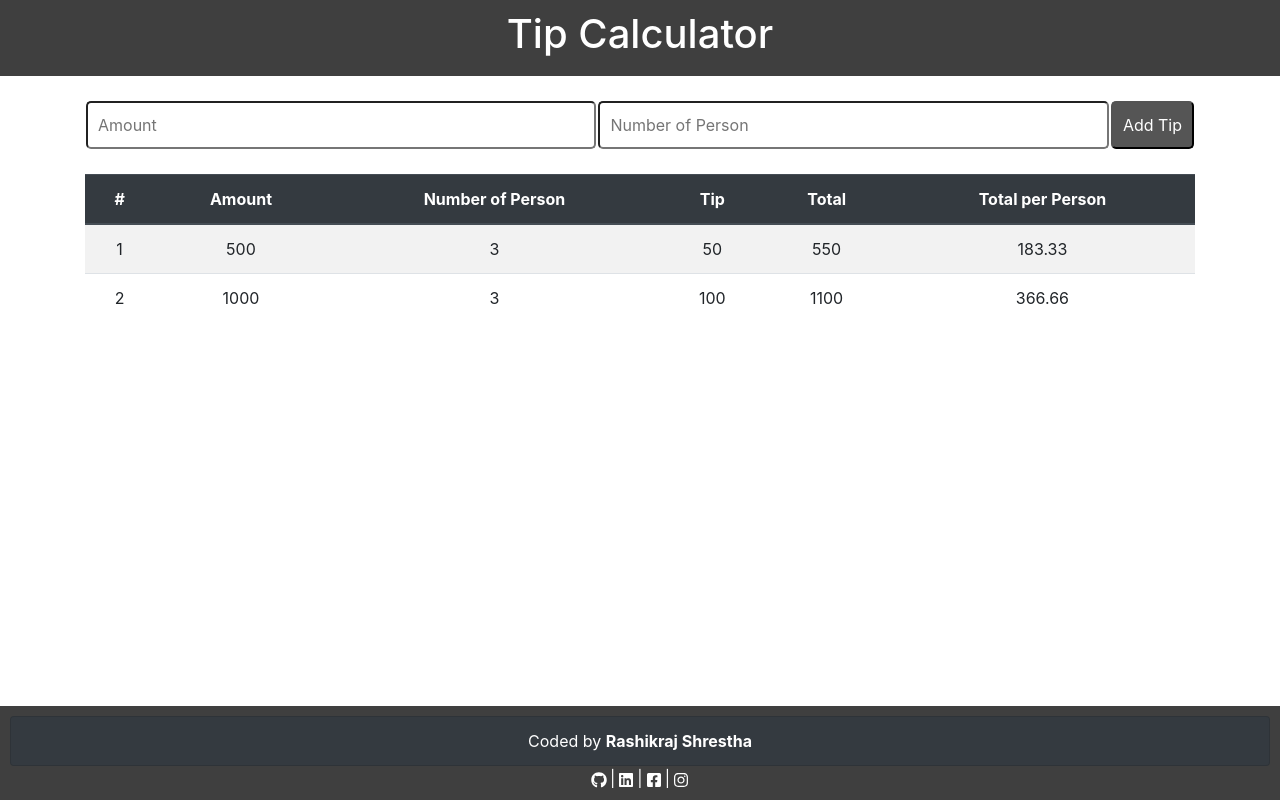
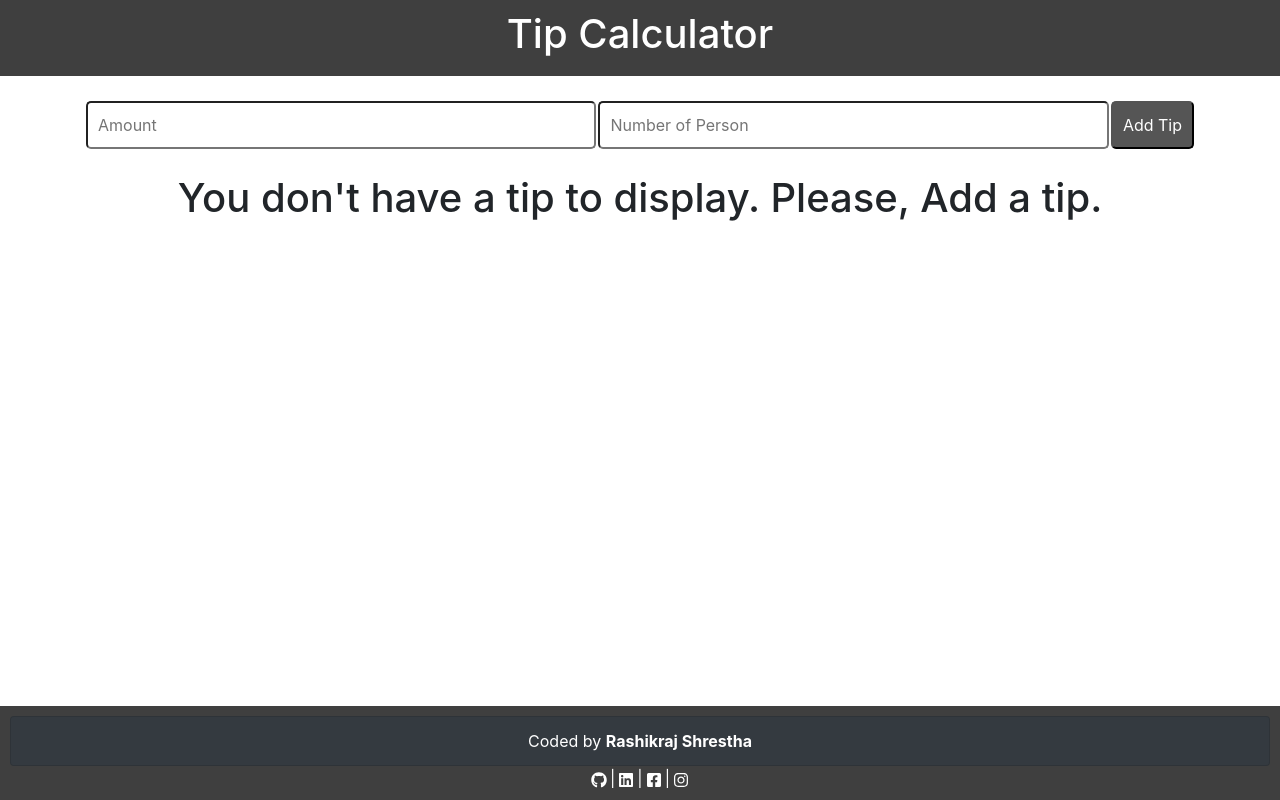
Before and after one commit to Rashik-raj/Tip-Calculator, a React (Create React App) app: page / in a window 1280 px wide. Built offline with nearby package versions, Linux system fonts and the light colour scheme.

Commit message:
removed static data

```diff
--- a/src/App.js
+++ b/src/App.js
@@ -9,25 +9,8 @@ import './App.css';
 
 class App extends Component {
     state = {
-      tips: [
-        {
-          id: uuid(),
-          amount: 500,
-          person_count: 3,
-          tip: 50,
-          total: 550,
-          total_per_person: 183.33
-        },
-        {
-          id: uuid(),
-          amount: 1000,
-          person_count: 3,
-          tip: 100,
-          total: 1100,
-          total_per_person: 366.66
-        }
-      ],
-      len: 1,
+      tips: [],
+      len: 0,
   }
 
   addTip = (amount, person_count) => {
@@ -40,7 +23,8 @@ class App extends Component {
       total_per_person: (Number(amount) + (Number(amount)*10/100)) / person_count,
     }
     this.setState({
-      tips: [...this.state.tips, newTip]
+      tips: [...this.state.tips, newTip],
+      len: this.len + 1
     })
   }
   render() {
```
